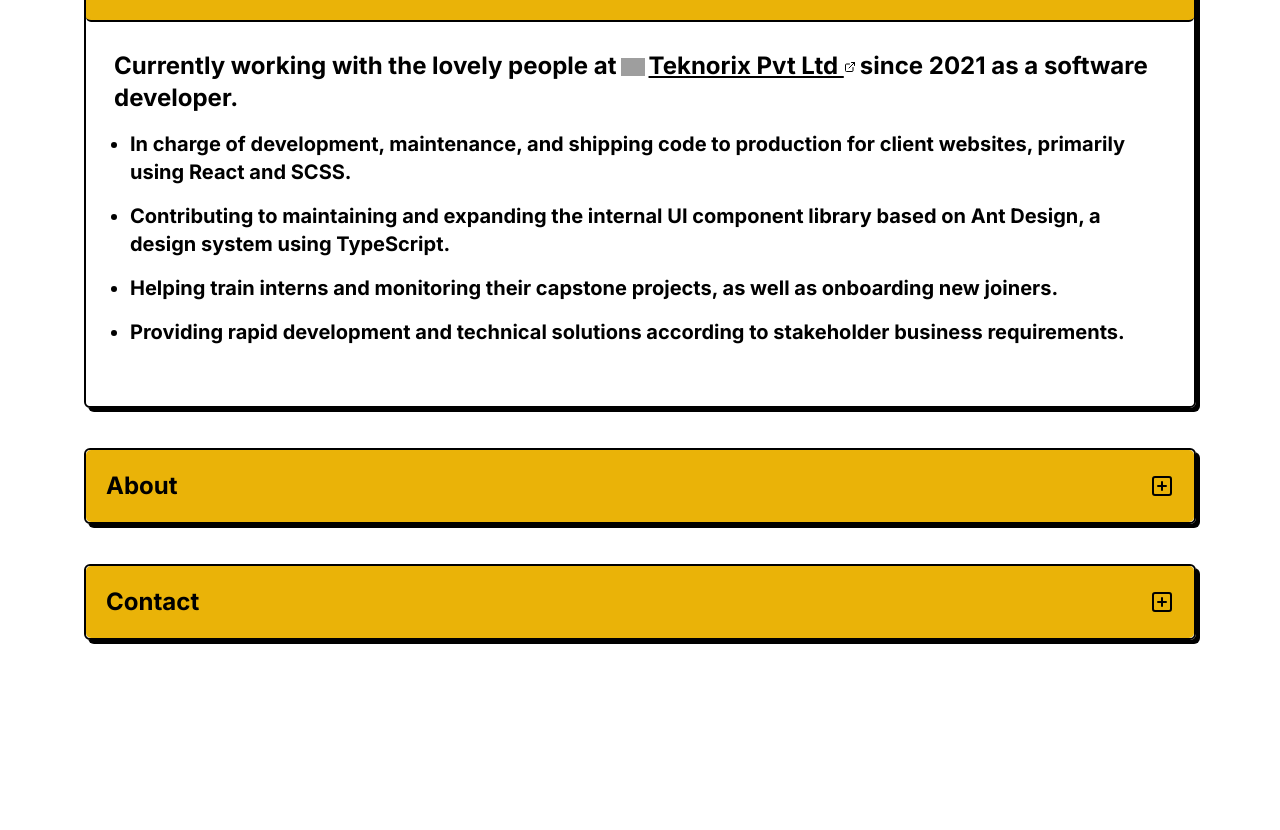
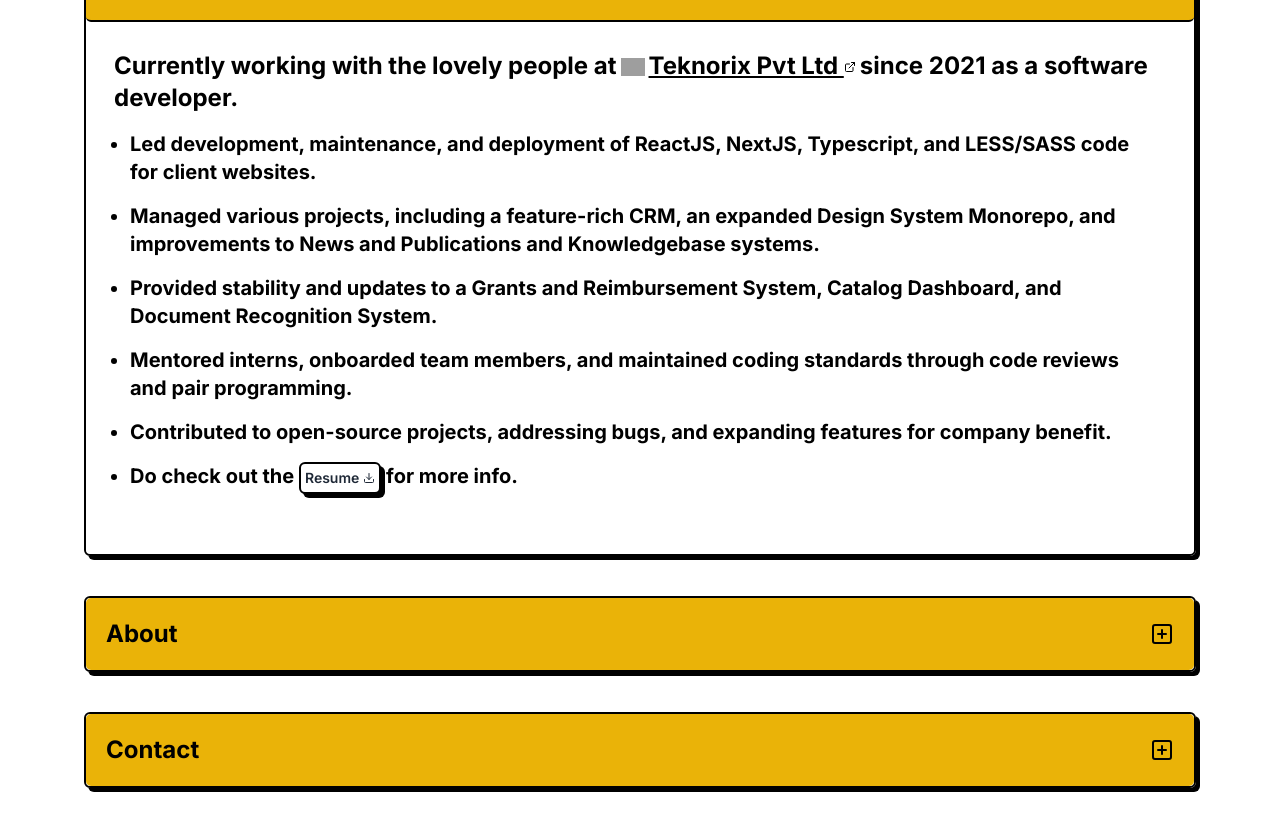
Before and after one commit to Joshuajrodrigues/dev-portfolio, a Next.js app: page / in a window 1280 px wide. Shown: the part 1380-2210 px from the top of the page. Before the commit the page ends 2124 px from the top, so only its background shows below. Built offline with nearby package versions, Linux system fonts and the light colour scheme; grey boxes are pictures that could not be loaded.

Commit message:
career update

```diff
--- a/components/career.tsx
+++ b/components/career.tsx
@@ -1,6 +1,7 @@
-import React from "react";
-import Tags from "./tags";
-import { ExternalLink } from "lucide-react";
+"use client";
+
+import { Download, ExternalLink } from "lucide-react";
+import Button from "./button";
 
 const Career = () => {
   return (
@@ -30,21 +31,43 @@
         <div className=" md:text-lg lg:text-xl ">
           <ul className="list-disc p-2 lg:p-4">
             <li className="mb-2 lg:mb-4">
-              In charge of development, maintenance, and shipping code to
-              production for client websites, primarily using React and SCSS.
+              Led development, maintenance, and deployment of ReactJS, NextJS,
+              Typescript, and LESS/SASS code for client websites.
             </li>
             <li className="mb-2 lg:mb-4">
-              Contributing to maintaining and expanding the internal UI
-              component library based on Ant Design, a design system using
-              TypeScript.
+              Managed various projects, including a feature-rich CRM, an
+              expanded Design System Monorepo, and improvements to News and
+              Publications and Knowledgebase systems.
             </li>
             <li className="mb-2 lg:mb-4">
-              Helping train interns and monitoring their capstone projects, as
-              well as onboarding new joiners.
+              Provided stability and updates to a Grants and Reimbursement
+              System, Catalog Dashboard, and Document Recognition System.
             </li>
             <li className="mb-2 lg:mb-4">
-              Providing rapid development and technical solutions according to
-              stakeholder business requirements.
+              Mentored interns, onboarded team members, and maintained coding
+              standards through code reviews and pair programming.
+            </li>
+            <li className="mb-2 lg:mb-4">
+              Contributed to open-source projects, addressing bugs, and
+              expanding features for company benefit.
+            </li>
+            <li className="mb-2 lg:mb-4">
+              Do check out the{" "}
+              <Button
+                ariaLabel="Click to download resume"
+                onClick={() => {
+                  let a = document.createElement("a");
+                  a.href = "/resume/JoshuaRodrigues-resume-2024-25.pdf";
+                  a.target = "_blank";
+                  a.click();
+                }}
+                className="text-gray-800 inline p-1 text-sm  font-semibold "
+              >
+                <span className="flex justify-center items-center">
+                  Resume <Download className={`ml-1 `} size={12} />
+                </span>
+              </Button>{" "}
+              for more info.
             </li>
           </ul>
         </div>
```
